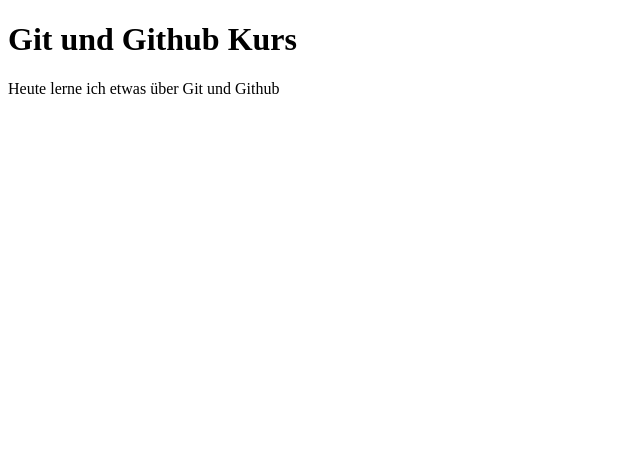
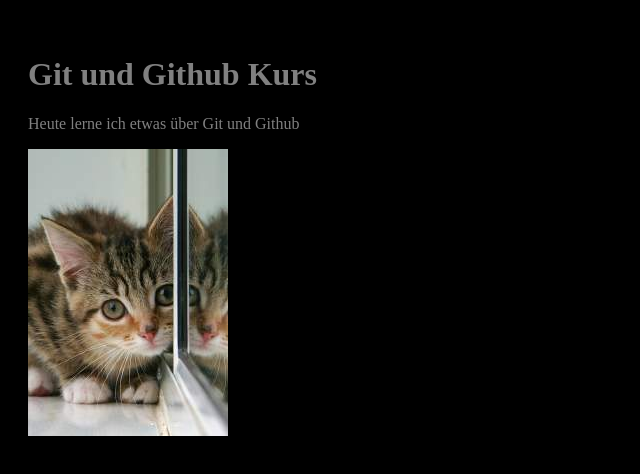
Before and after one commit to teamagilelaura/github-Kurs, a plain HTML site: page index.html in a window 1280 px wide. Shown: the whole page, without its empty margins (0-640 px from the left). Drawn offline with Linux system fonts and the light colour scheme.

Commit message:
Style geaendert

```diff
--- a/index.html
+++ b/index.html
@@ -1,6 +1,9 @@
 <!DOCTYPE html>
 
 <head>
+  <meta charset="UTF-8">
+  <link rel="stylesheet" type="text/css" href="style.css">
+
   <title>Hamburg Coding School</title>
 </head>
 
@@ -9,6 +12,8 @@
   <h1>Git und Github Kurs</h1>
   <p>Heute lerne ich etwas über Git und Github</p>
 
+  <img src="katze.jpg">
+
 </body>
 
 </html>
--- /dev/null
+++ b/style.css
@@ -0,0 +1,6 @@
+body {
+  margin-top: 15px;
+  Padding: 20px;
+  color: grey;
+  background-color: black;
+}
```
